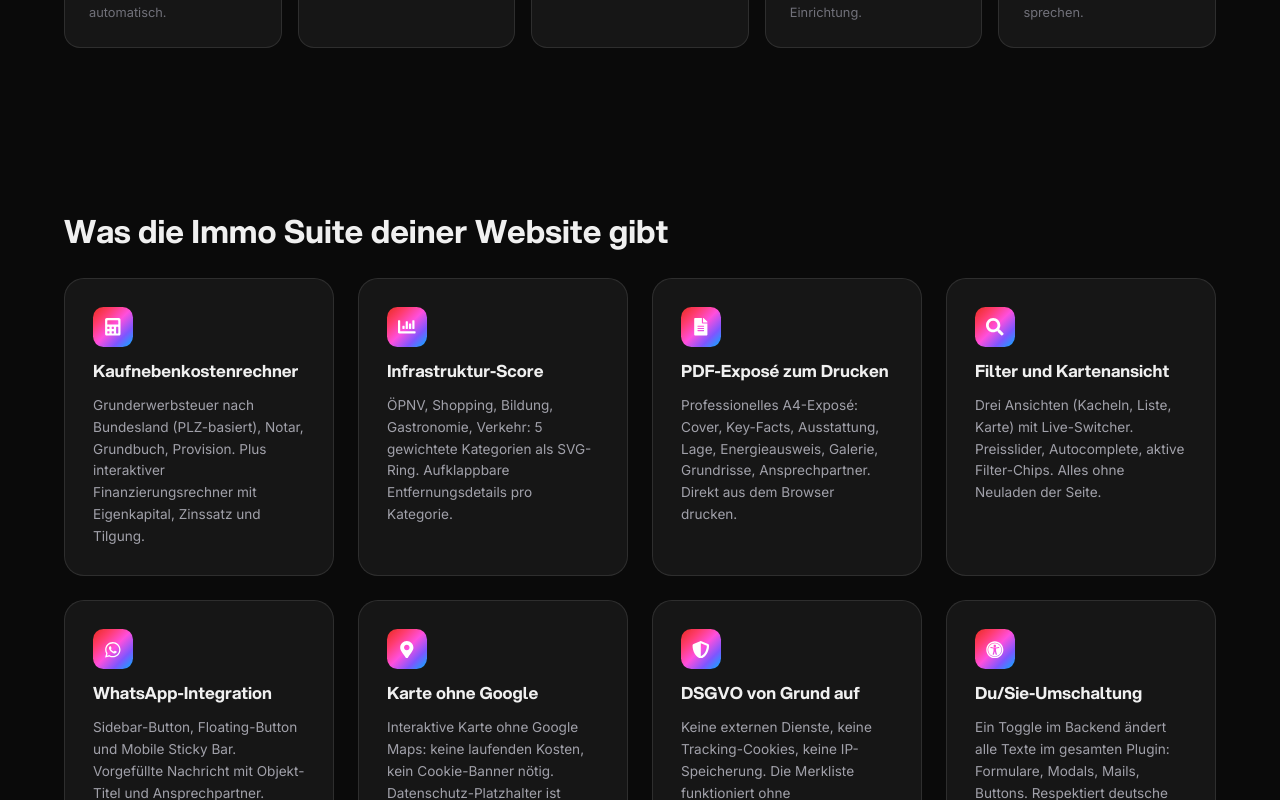
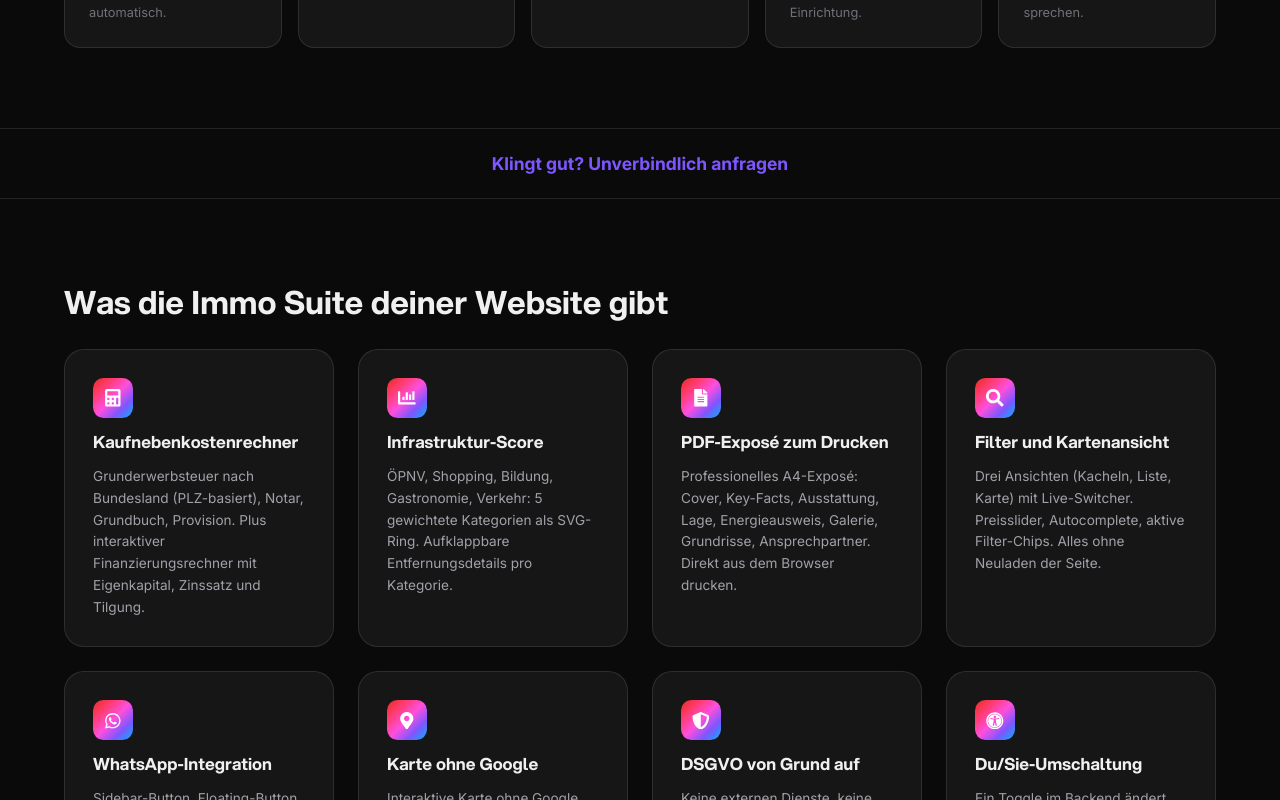
Before and after one commit to dennisbuchwald/dennisbuchwald-de, a Next.js app: page /apps/immo-suite in a window 1280 px wide. Shown: the part 2260-3060 px from the top of the page. Built offline with nearby package versions, Linux system fonts and the light colour scheme.

Commit message:
feat: add CTA banners between sections, center FAQ accordion
- Add 3 CTA banners on Immo Suite page after key sections
  ("Klingt gut?", "Das will ich auch.", "Überzeugt?")
- CTA banner: full-width accent text link, fills on hover
- Center FAQ accordion on both Immo Suite and Flinkform pages

```diff
--- a/src/pages/apps/flinkform.js
+++ b/src/pages/apps/flinkform.js
@@ -757,6 +757,7 @@ const FaqList = styled.div`
 	display: flex;
 	flex-direction: column;
 	max-width: 800px;
+	margin: 0 auto;
 `;
 
 const AccordionWrapper = styled.div`
--- a/src/pages/apps/immo-suite.js
+++ b/src/pages/apps/immo-suite.js
@@ -364,6 +364,10 @@ const ImmoSuite = () => {
 					</SoftwareGrid>
 				</Section>
 
+				<CtaBanner href="#anfrage">
+					Klingt gut? Unverbindlich anfragen
+				</CtaBanner>
+
 				{/* ── FEATURES (8 Pillars) ── */}
 				<Section>
 					<SectionHeading>
@@ -396,6 +400,10 @@ const ImmoSuite = () => {
 						))}
 					</WowGrid>
 				</Section>
+
+				<CtaBanner href="#anfrage">
+					Das will ich auch. Jetzt anfragen
+				</CtaBanner>
 
 				{/* ── SEO ── */}
 				<Section>
@@ -449,6 +457,10 @@ const ImmoSuite = () => {
 						</CompareTable>
 					</CompareWrapper>
 				</Section>
+
+				<CtaBanner href="#anfrage">
+					Überzeugt? Lass uns sprechen
+				</CtaBanner>
 
 				{/* ── ALLE FEATURES ── */}
 				<Section>
@@ -1208,12 +1220,41 @@ const ReqValue = styled.span`
 	color: ${(props) => props.theme.text};
 `;
 
+/* ── CTA Banner ── */
+
+const CtaBanner = styled.a`
+	display: block;
+	max-width: calc(1200px + 8rem);
+	width: 100%;
+	margin: 0 auto;
+	padding: 1.5rem 4rem;
+	text-align: center;
+	font-size: 1.1rem;
+	font-weight: 700;
+	color: ${(p) => p.theme.accent};
+	text-decoration: none;
+	border-top: 1px solid ${(p) => p.theme.borderCard};
+	border-bottom: 1px solid ${(p) => p.theme.borderCard};
+	transition: color 0.2s ease, background 0.2s ease;
+
+	&:hover {
+		color: #fff;
+		background: ${(p) => p.theme.accent};
+	}
+
+	@media screen and (max-width: 768px) {
+		padding: 1.25rem 1.5rem;
+		font-size: 1rem;
+	}
+`;
+
 /* ── FAQ Akkordeon ── */
 
 const FaqList = styled.div`
 	display: flex;
 	flex-direction: column;
 	max-width: 800px;
+	margin: 0 auto;
 `;
 
 const AccordionWrapper = styled.div`
```
